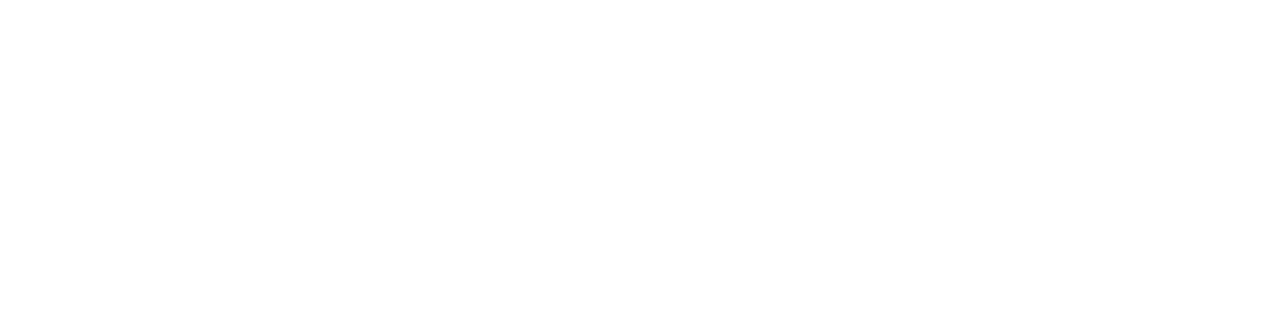
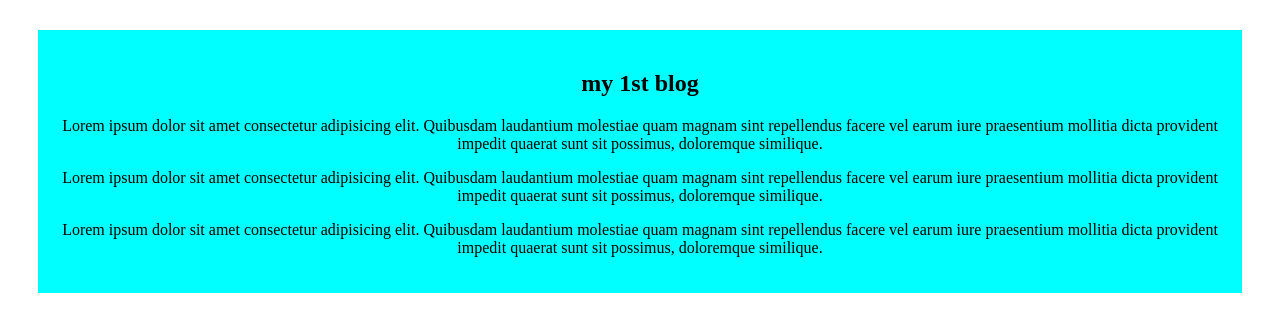
Before and after one commit to alauddinkochi/my-github-repo, a plain HTML site: page index.html in a window 1280 px wide. Drawn offline with Linux system fonts and the light colour scheme.

Commit message:
added the website

```diff
--- a/index.html
+++ b/index.html
@@ -4,8 +4,14 @@
     <meta charset="UTF-8">
     <meta name="viewport" content="width=device-width, initial-scale=1.0">
     <title>my 1st ever github repo</title>
+    <link rel="stylesheet" href="styles/blog.css">
 </head>
 <body>
-
+    <div>
+        <h2>my 1st blog</h2>
+        <p>Lorem ipsum dolor sit amet consectetur adipisicing elit. Quibusdam laudantium molestiae quam magnam sint repellendus facere vel earum iure praesentium mollitia dicta provident impedit quaerat sunt sit possimus, doloremque similique.</p>
+        <p>Lorem ipsum dolor sit amet consectetur adipisicing elit. Quibusdam laudantium molestiae quam magnam sint repellendus facere vel earum iure praesentium mollitia dicta provident impedit quaerat sunt sit possimus, doloremque similique.</p>
+        <p>Lorem ipsum dolor sit amet consectetur adipisicing elit. Quibusdam laudantium molestiae quam magnam sint repellendus facere vel earum iure praesentium mollitia dicta provident impedit quaerat sunt sit possimus, doloremque similique.</p>
+    </div>
 </body>
 </html>
--- /dev/null
+++ b/styles/blog.css
@@ -0,0 +1,8 @@
+div{
+    background-color: aqua;
+    padding: 20px;
+    margin: 30px;
+    text-decoration: solid;
+    text-align: center;
+
+}
```
